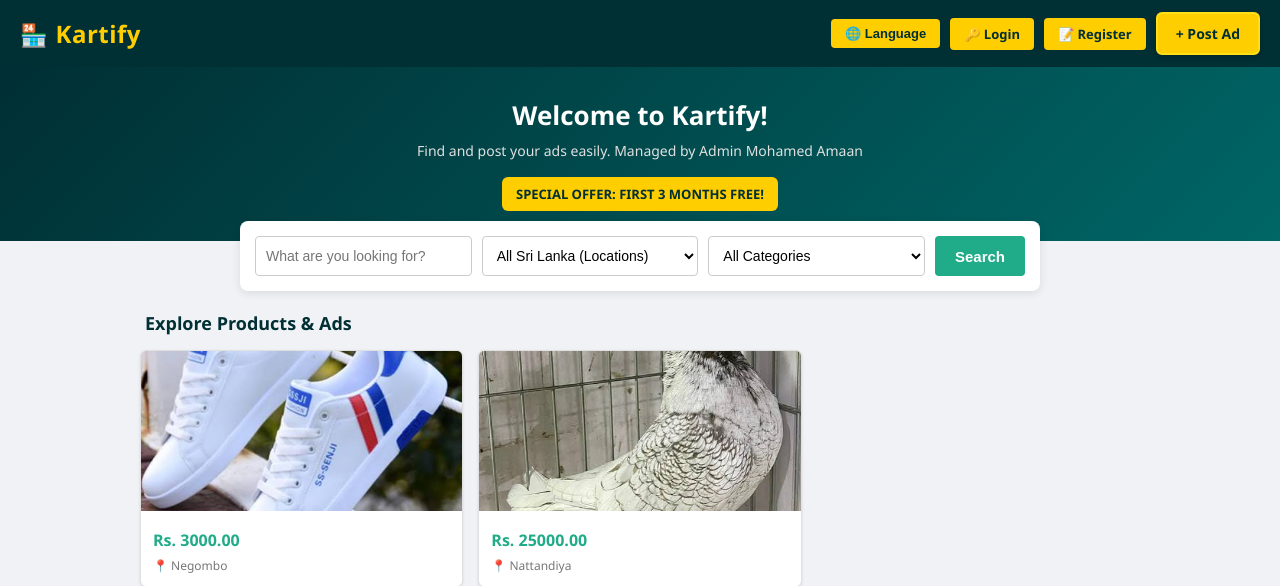
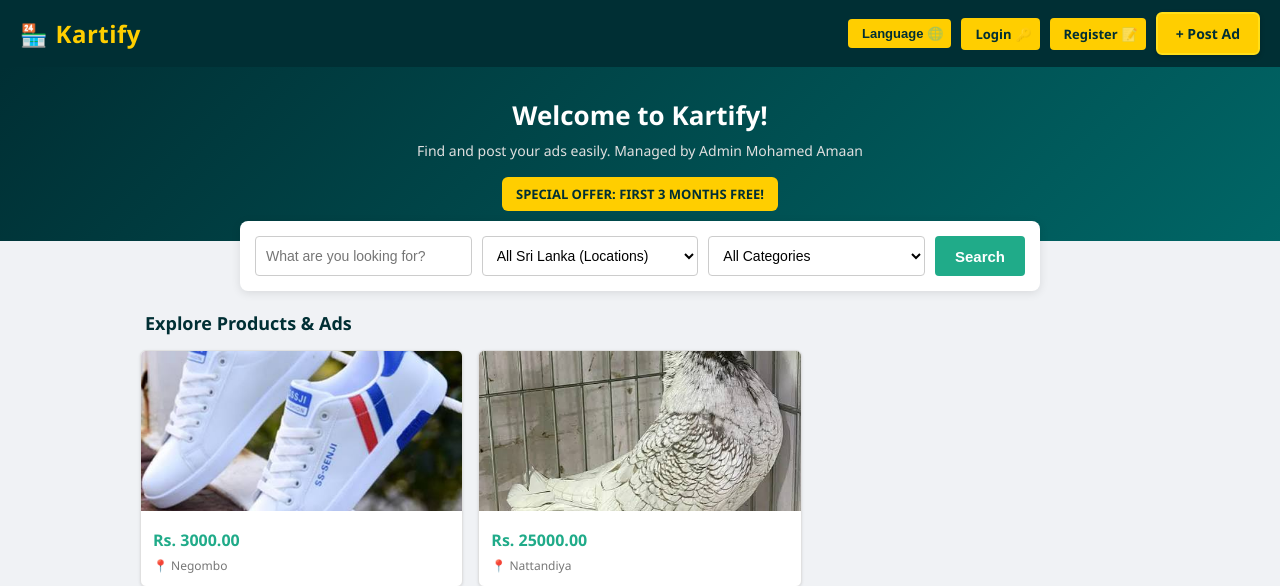
Before and after one commit to mhdamaan4321-source/Kartify-, a Django app: page / in a window 1280 px wide. Shown: the top 586 px of the page. Run offline with Django 5.2, Linux system fonts and the light colour scheme; data comes from the database, SQL or seed files in the repository.

Commit message:
Add watermark style symbols to header buttons and refine layout

```diff
--- a/core/templates/core/home.html
+++ b/core/templates/core/home.html
@@ -16,9 +16,19 @@
 
         .top-actions { display: flex; gap: 10px; align-items: center; flex-wrap: wrap; }
 
-        /* Styled buttons with symbols */
-        .header-btn { background: #ffce00; color: #002f34; padding: 7px 14px; border-radius: 4px; font-weight: bold; font-size: 13px; text-decoration: none; display: flex; align-items: center; gap: 6px; border: none; cursor: pointer; transition: 0.2s; }
+        /* Buttons with subtle watermark style emoji icons */
+        .header-btn { background: #ffce00; color: #002f34; padding: 7px 14px; border-radius: 4px; font-weight: bold; font-size: 13px; text-decoration: none; display: flex; align-items: center; gap: 6px; border: none; cursor: pointer; transition: 0.2s; position: relative; }
         .header-btn:hover { background: #e6b800; }
+
+        /* Watermark emoji effect inside buttons */
+        .header-btn::after {
+            content: '';
+            position: absolute;
+            right: 8px;
+            opacity: 0.25;
+            font-size: 14px;
+            pointer-events: none;
+        }
 
         /* Prominent Big Post Ad Button */
         .post-ad-btn { background: #ffce00; color: #002f34; padding: 10px 18px; border-radius: 6px; font-weight: bold; font-size: 14px; text-decoration: none; border: 2px solid #ffde1a; box-shadow: 0 2px 5px rgba(0,0,0,0.2); transition: 0.2s; }
@@ -140,13 +150,13 @@
             <span class="logo-text">Kartify</span>
         </a>
         <div class="top-actions">
-            <button class="header-btn">🌐 Language</button>
+            <button class="header-btn" style="padding-right: 28px;">Language <span style="position: absolute; right: 8px; opacity: 0.35;">🌐</span></button>
 
             {% if request.user.is_authenticated %}
-                <a href="{% url 'chat_home' %}" class="header-btn">💬 Chat</a>
+                <a href="{% url 'chat_home' %}" class="header-btn" style="padding-right: 28px;">Chat <span style="position: absolute; right: 8px; opacity: 0.35;">💬</span></a>
 
                 <div class="dropdown">
-                    <button class="header-btn">👤 Account</button>
+                    <button class="header-btn" style="padding-right: 28px;">Account <span style="position: absolute; right: 8px; opacity: 0.35;">👤</span></button>
                     <div class="dropdown-content">
                         <a href="{% url 'my_ads' %}">📦 My Ads</a>
                         <a href="{% url 'settings' %}">⚙️ Settings</a>
@@ -155,8 +165,8 @@
 
                 <a href="{% url 'logout' %}" class="logout-btn">Logout</a>
             {% else %}
-                <a href="{% url 'login' %}" class="header-btn">🔑 Login</a>
-                <a href="{% url 'register' %}" class="header-btn">📝 Register</a>
+                <a href="{% url 'login' %}" class="header-btn" style="padding-right: 28px;">Login <span style="position: absolute; right: 8px; opacity: 0.35;">🔑</span></a>
+                <a href="{% url 'register' %}" class="header-btn" style="padding-right: 28px;">Register <span style="position: absolute; right: 8px; opacity: 0.35;">📝</span></a>
             {% endif %}
 
             <a href="{% url 'add_product' %}" class="post-ad-btn">+ Post Ad</a>
```
